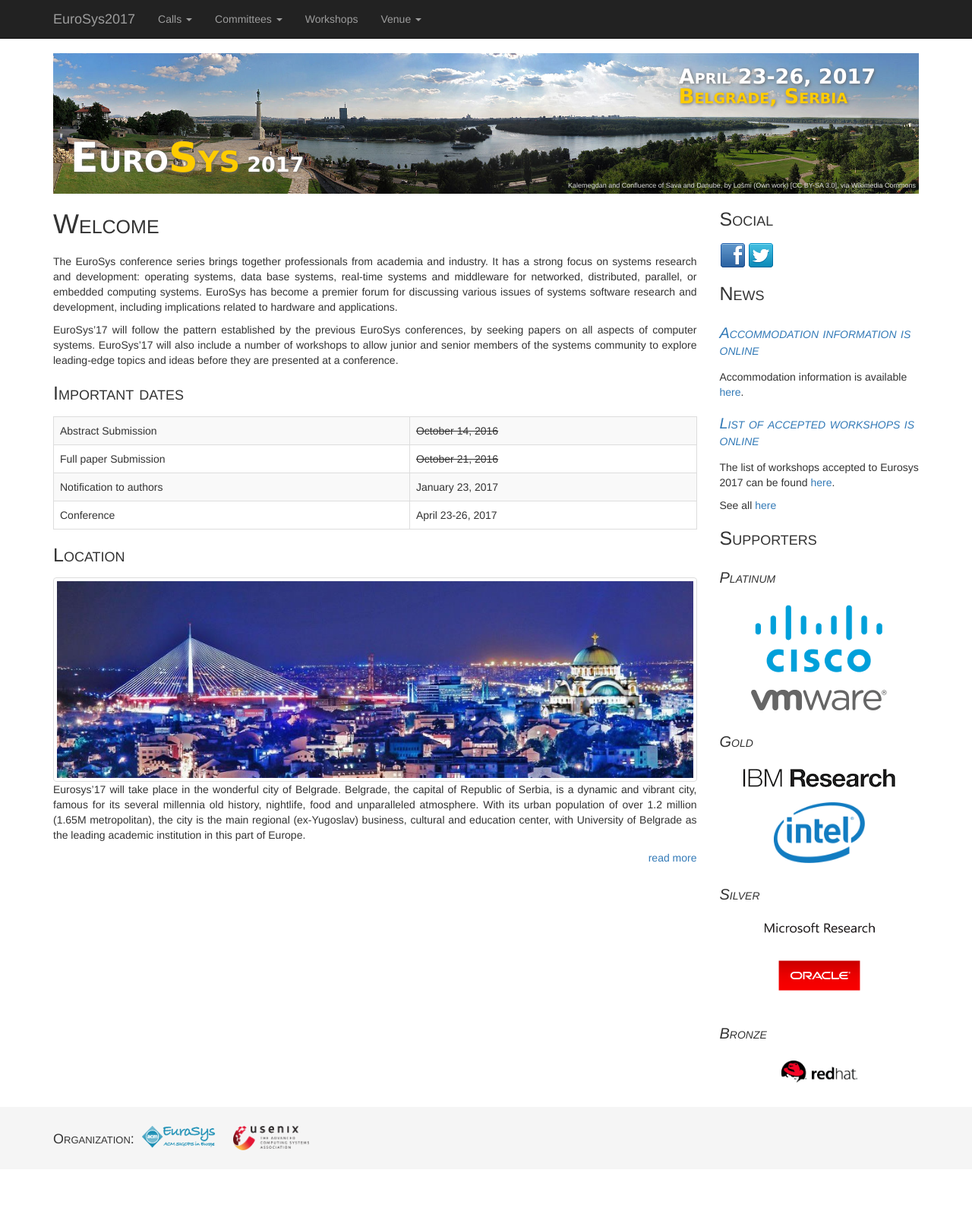
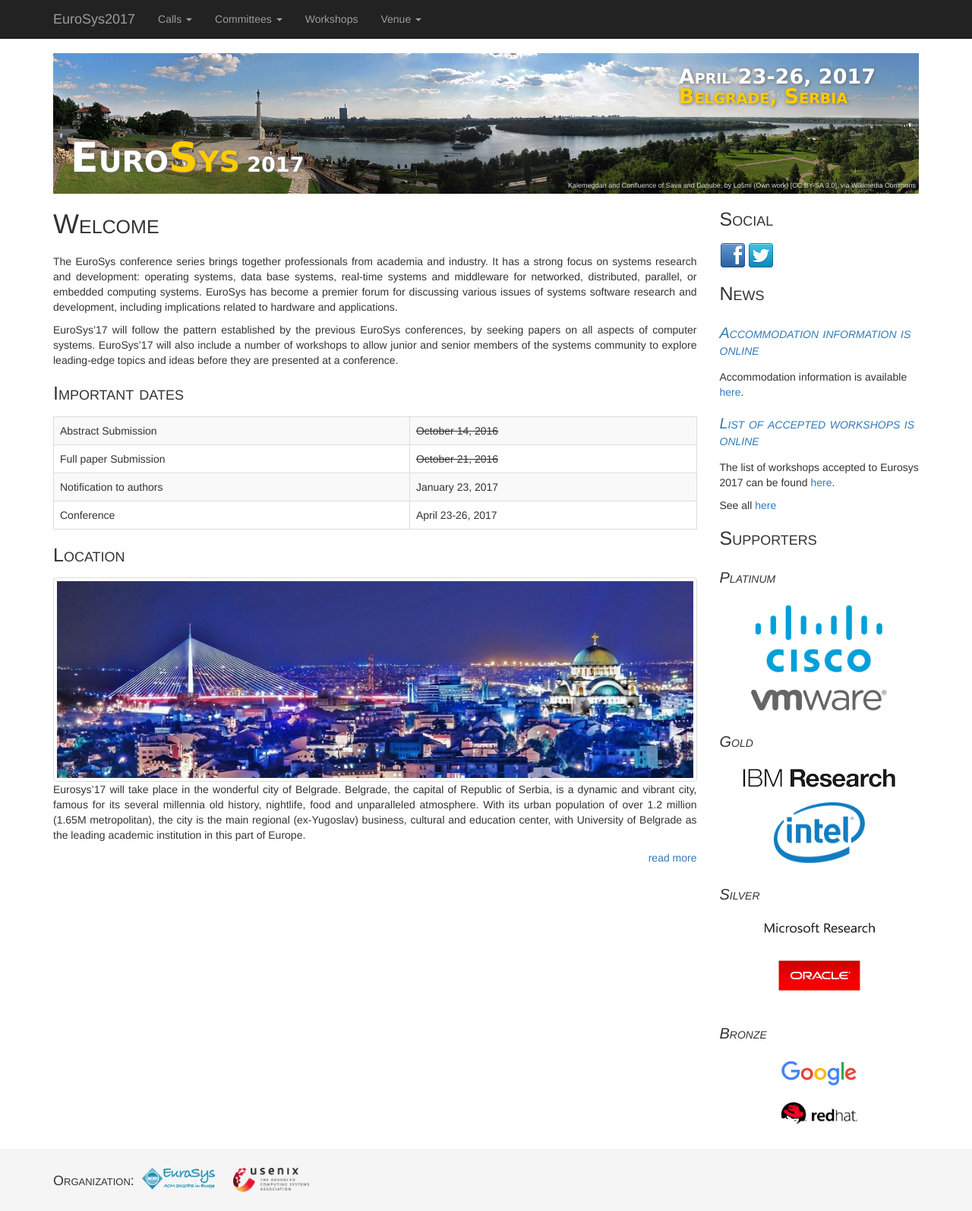
Before and after one commit to eurosys-chapter/2017, a Jekyll site: the page built from index.md, in a window 1280 px wide. Shown: the whole page at 76% size. Built offline with Jekyll 4.4.1, drawn with Linux system fonts in a browser that asks for light colours; nearby versions of some CDN libraries; before the commit the page ends 1539 px from its top, so only the background shows below that.

Commit message:
add google

```diff
--- a/_includes/sidebar.html
+++ b/_includes/sidebar.html
@@ -62,6 +62,11 @@ See all <a href="/news">here</a>
 
 <h3>Bronze</h3>
 <div class="logo bronze">
+    <a href="http://www.google.com" target="_blank">
+        <img class="img-responsive" src="/assets/img/google.png">
+    </a>
+</div>
+<div class="logo bronze">
     <a href="http://www.redhat.com" target="_blank">
         <img class="img-responsive" src="/assets/img/redhat.jpg">
     </a>
```
Also changed, not shown: assets/img/google.jpg (deleted), assets/img/google.png (added).
